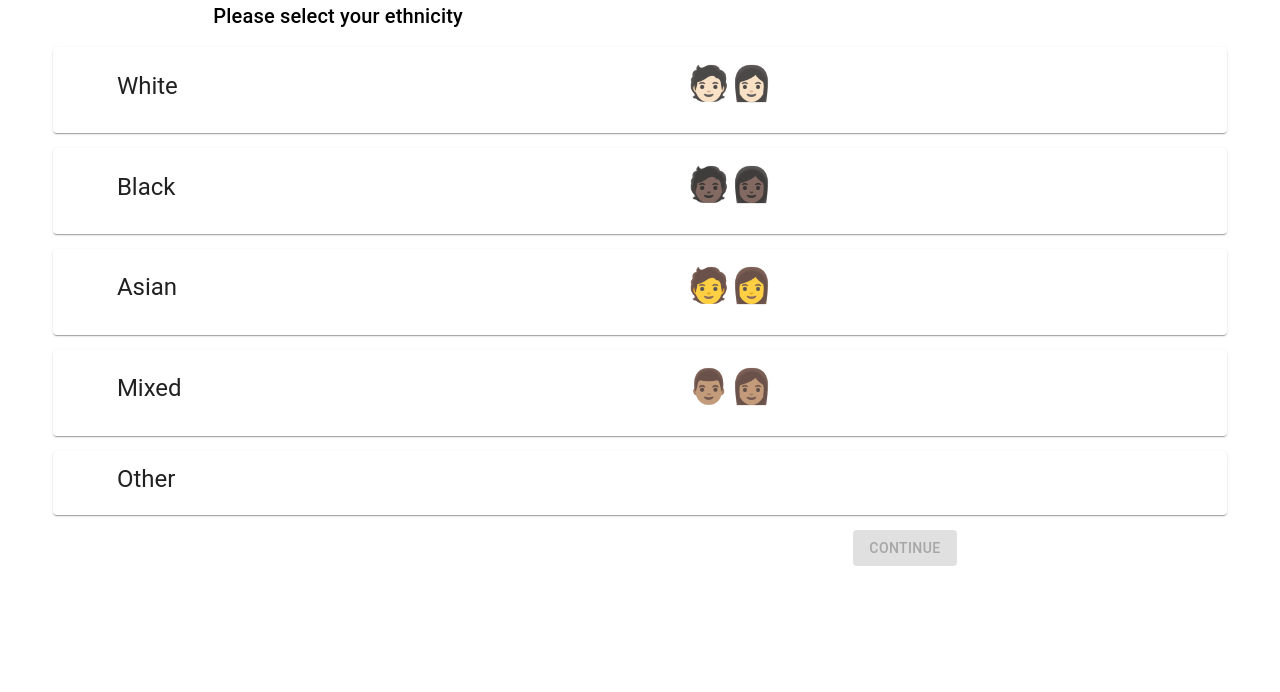
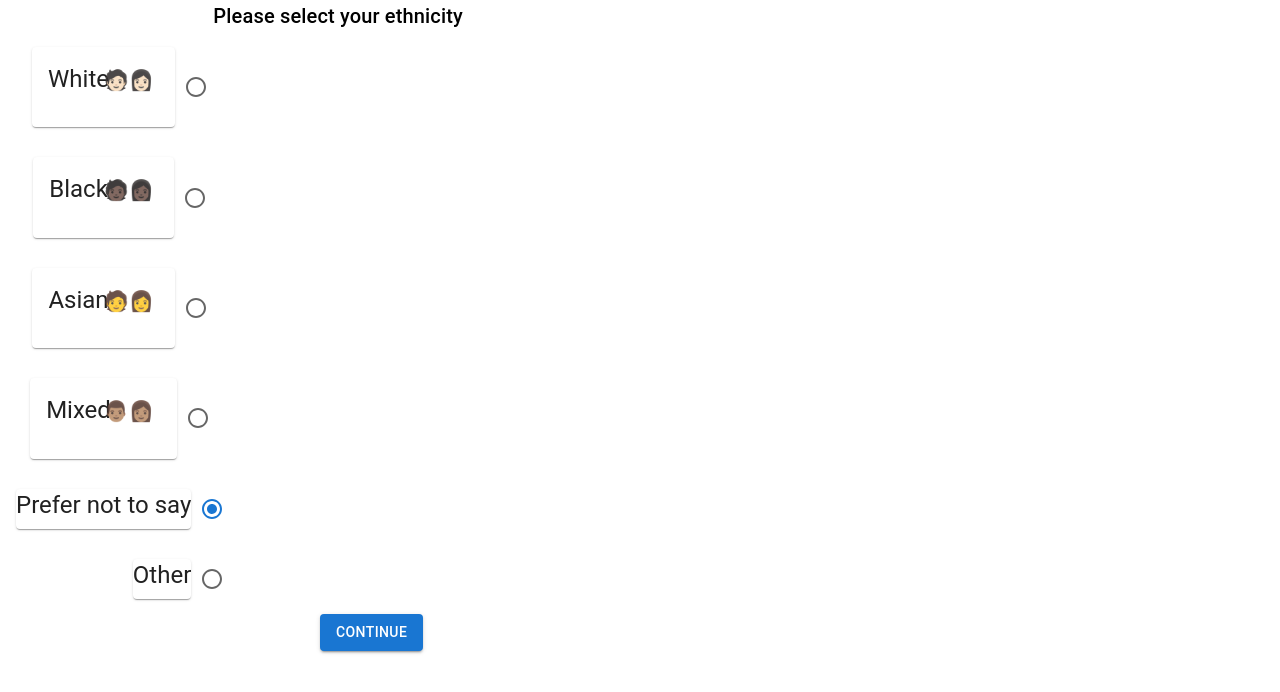
Before and after one commit to BinaryDog109/sath-crime-map-app, a React (Create React App) app: page / in a window 1280 px wide. Shown: the top 692 px of the page. Built offline with nearby package versions, Linux system fonts and the light colour scheme.

Commit message:
ethnicity select done for now, needs user crud to go to next

```diff
--- a/src/components/EthnicityOption.js
+++ b/src/components/EthnicityOption.js
@@ -1,11 +1,5 @@
 import React, { useEffect, useState } from "react"
-import { Accordion, AccordionDetails, AccordionSummary, Box, Card, CardActionArea, CardContent, Grid, Typography, TextField } from '@mui/material'
-
-const outlined = {
-    marginTop: 15,
-    marginBottom: 15,
-    border: '1px solid rgba(255, 25, 24, 1)',
-}
+import { Box, Card, CardContent, Grid, Typography } from '@mui/material'
 
 const boxStyle = {
     marginTop: 15,
@@ -14,54 +8,46 @@ const boxStyle = {
 
 function EthnicityOption(props) {
     const [otherOption, setOtherOption] = useState(false)
-    const [otherEthnicityValue, setOtherEthnicityValue] = useState('')
-    const [selected, setSelected] = useState(false)
+    const [optOut, setOptOut] = useState(false)
 
     useEffect(() => {
         if(props.ethnicity === "Other"){
             // other has been selected
             setOtherOption(true)
         }
-    }, [])
 
-    const handleTextInput = (event) => {
-        setOtherEthnicityValue(event.target.value)
+        if(props.ethnicity === "Prefer not to say") {
+            setOptOut(true)
         }
 
-    const handleSelection = () => {
-        props.setOptionSelected(true)
-        props.setSelectedEthinicity(props.ethnicity)
-        setSelected(!selected)
-        console.log(props.selectedEthnicity)
-    }
+    }, [])
 
     if(otherOption) {
         return (
             <Box style={boxStyle}>
-                <Accordion>
-                    <AccordionSummary aria-controls="panel1a-content" id="panel1a-header" >
-                        <Grid container justifyContent="center" alignItems="center">
-                            <Grid item xs={11}><Typography gutterBottom variant="h5" component="div">{props.ethnicity}</Typography></Grid>
-                        </Grid>
-                    </AccordionSummary>
-                    <AccordionDetails>
-                        <TextField id="other-ethnicity-input" label="Please input your ethnicity" variant="outlined" fullWidth onChange={handleTextInput}/>
-                    </AccordionDetails>
-                </Accordion>
+                <Card>
+                    <Typography gutterBottom variant="h5" component="div">{props.ethnicity}</Typography>
+                </Card>
+            </Box>
+      );
+    } else if(optOut) {
+        return (
+            <Box style={boxStyle}>
+                <Card>
+                    <Typography gutterBottom variant="h5" component="div">{props.ethnicity}</Typography>
+                </Card>
             </Box>
         );
     } else {
         return (
-            <Box style={selected? outlined : boxStyle}>
-                <Card onClick={handleSelection}>
-                    <CardActionArea>
+            <Box style={boxStyle}>
+                <Card>
                     <CardContent>
                         <Grid container justifyContent="center" alignItems="center">
                             <Grid item xs={6}><Typography gutterBottom variant="h5" component="div">{props.ethnicity}</Typography></Grid>
-                                <Grid item xs={5}><Typography gutterBottom variant="h4" component="div">{props.emoji}</Typography></Grid>
+                            <Grid item xs={6}><Typography gutterBottom variant="h6" component="div">{props.emoji}</Typography></Grid>
                         </Grid>
                     </CardContent>
-                    </CardActionArea>
                 </Card>
             </Box>
       );
--- a/src/pages/EthnicitySelect.js
+++ b/src/pages/EthnicitySelect.js
@@ -1,10 +1,13 @@
 import React, { useState } from "react"
-import { Box, Button, Grid, Typography } from '@mui/material'
+import { Box, Button, FormControl, FormControlLabel, Grid, Radio, RadioGroup, Typography } from '@mui/material'
 import EthnicityOption from "../components/EthnicityOption"
 
 function EthnicitySelect() {
-    const [optionSelected, setOptionSelected] = useState(false)
     const [selectedEthnicity, setSelectedEthinicity] = useState('')
+
+    const handleContinue = () => {
+
+    }
 
   return (
         <Box>
@@ -18,21 +21,25 @@ function EthnicitySelect() {
             </Grid>
 
             {/** Middle section - ethnicity selection */}
-            <Grid container direction="row" justifyContent="center" alignItems="center">
-                <Grid item xs={11}>
-                    <EthnicityOption ethnicity="White" emoji="🧑🏻👩🏻" setOptionSelected={setOptionSelected} setSelectedEthinicity={setSelectedEthinicity} selectedEthnicity={selectedEthnicity}/>
-                    <EthnicityOption ethnicity="Black" emoji="🧑🏿👩🏿"/>
-                    <EthnicityOption ethnicity="Asian" emoji="🧑👩"/>
-                    <EthnicityOption ethnicity="Mixed" emoji="👨🏽👩🏽"/>
-                    <EthnicityOption ethnicity="Other"/>
+            <FormControl>
+                <Grid container direction="row" justifyContent="center" alignItems="center">
+                    <Grid item xs={12}>
+                        <RadioGroup name="ethnicity-select-radio-group" defaultValue="optOut">
+                            <FormControlLabel value="white" control={<Radio />} labelPlacement="start" label={<EthnicityOption ethnicity="White" emoji="🧑🏻👩🏻"/>} style={{justifyContent: "center"}} />
+                            <FormControlLabel value="black" control={<Radio />} labelPlacement="start" label={<EthnicityOption ethnicity="Black" emoji="🧑🏿👩🏿"/>} style={{justifyContent: "center"}} />
+                            <FormControlLabel value="asian" control={<Radio />} labelPlacement="start" label={<EthnicityOption ethnicity="Asian" emoji="🧑👩"/>} style={{justifyContent: "center"}} />
+                            <FormControlLabel value="mixed" control={<Radio />} labelPlacement="start" label={<EthnicityOption ethnicity="Mixed" emoji="👨🏽👩🏽"/>} style={{justifyContent: "center"}} />
+                            <FormControlLabel value="optOut" control={<Radio />} labelPlacement="start" label={<EthnicityOption ethnicity="Prefer not to say" />} style={{justifyContent: "center"}} />
+                            <FormControlLabel value="other" control={<Radio />} labelPlacement="start" label={<EthnicityOption ethnicity="Other" />} />
+                        </RadioGroup>
+                    </Grid>
                 </Grid>
-            </Grid>
+            </FormControl>
 
             {/** bottom row - submit button takes the user to the next page */}
-            <Grid container direction="row" justifyContent="flex-end" alignItems="center">
-                <Grid item xs={8}/>
-                <Grid item xs={4}>
-                    <Button variant="contained" disabled={optionSelected? false : true}>Continue</Button>
+            <Grid container direction="row" justifyContent="center" alignItems="center" style={{marginBottom: 10}}>
+                <Grid item xs={6}>
+                    <Button variant="contained" onClick={handleContinue}>Continue</Button>
                 </Grid>
             </Grid>
 
```
Also changed, not shown: 1 other file (tests, documents, lock files or other folders). Lines whose indentation alone changed are shown as unchanged.
